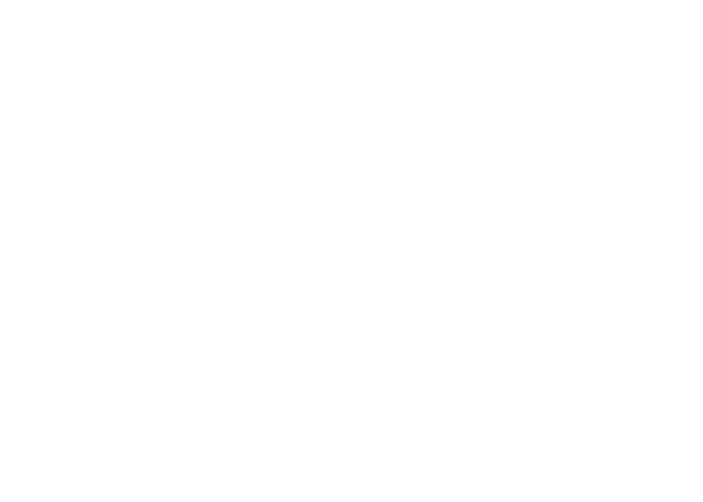
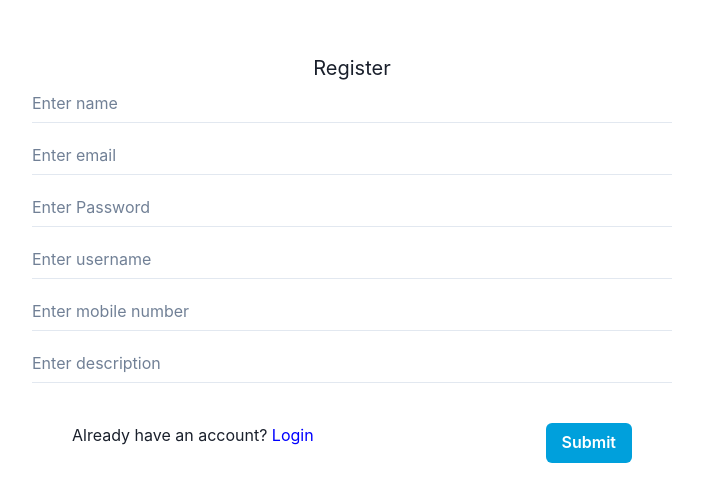
Before and after one commit to Ankit-Mishra07/revision_module, a React (Vite) app in the folder Mock-8/client/: page /register in a window 1280 px wide. Shown: the part 122-624 px from the top of the page, without its empty margins (288-991 px from the left). Built offline with nearby package versions, Linux system fonts and the light colour scheme.

Commit message:
Register functionality done

```diff
--- a/Mock-8/client/package.json
+++ b/Mock-8/client/package.json
@@ -18,6 +18,7 @@
     "react-dom": "^18.2.0",
     "react-redux": "^8.0.2",
     "react-router-dom": "^6.3.0",
+    "react-toastify": "^9.0.8",
     "redux": "^4.2.0"
   },
   "devDependencies": {
--- a/Mock-8/client/src/App.jsx
+++ b/Mock-8/client/src/App.jsx
@@ -1,7 +1,18 @@
+import { ChakraProvider } from "@chakra-ui/react";
 import { useState } from "react";
+import { BrowserRouter } from "react-router-dom";
+import Routing from "./Routes/Routing";
 
 function App() {
-  return <div></div>;
+  return (
+    <>
+      <BrowserRouter>
+        <ChakraProvider>
+          <Routing />
+        </ChakraProvider>
+      </BrowserRouter>
+    </>
+  );
 }
 
 export default App;
--- a/Mock-8/client/src/Pages/Home.jsx
+++ b/Mock-8/client/src/Pages/Home.jsx
@@ -1,6 +1,14 @@
-import React from "react";
+import React, { useEffect } from "react";
+import { useNavigate } from "react-router-dom";
+import { getLocal } from "../utils/localUtil";
 
 const Home = () => {
+  const navigate = useNavigate();
+  useEffect(() => {
+    if (!getLocal("mockUser")) {
+      navigate("/login");
+    }
+  }, []);
   return <div>Home</div>;
 };
 
--- a/Mock-8/client/src/Pages/RegisterPage.jsx
+++ b/Mock-8/client/src/Pages/RegisterPage.jsx
@@ -1,7 +1,42 @@
+import {
+  Alert,
+  AlertDescription,
+  AlertIcon,
+  AlertTitle,
+} from "@chakra-ui/react";
 import React from "react";
+import { useNavigate } from "react-router-dom";
+import { toast } from "react-toastify";
+
+import Register from "../components/Register";
+import { setLocal } from "../utils/localUtil";
 
 const RegisterPage = () => {
-  return <div>RegisterPage</div>;
+  const navigate = useNavigate();
+  const handleSubmit = (payload) => {
+    fetch("https://masai-api-mocker.herokuapp.com/auth/register", {
+      method: "POST",
+      body: JSON.stringify(payload),
+      headers: {
+        "Content-Type": "application/json",
+      },
+    })
+      .then((res) => res.json())
+      .then((res) => {
+        if (res.error === false) {
+          navigate("/login");
+          toast("Registered Successfully");
+          setLocal(payload);
+        } else {
+          toast("User already exists plese try with different data");
+        }
+      });
+  };
+  return (
+    <>
+      <Register handleSubmit={handleSubmit} />
+    </>
+  );
 };
 
 export default RegisterPage;
--- a/Mock-8/client/src/Routes/Routing.js
+++ b/Mock-8/client/src/Routes/Routing.jsx
@@ -6,9 +6,13 @@ import Home from "../Pages/Home";
 import LoginPage from "../Pages/LoginPage";
 import RegisterPage from "../Pages/RegisterPage";
 import SingleEmployee from "../Pages/SingleEmployee";
+import { ToastContainer, toast } from "react-toastify";
+import "react-toastify/dist/ReactToastify.css";
+
 const Routing = () => {
   return (
     <>
+      <ToastContainer />
       <Routes>
         <Route path="/" element={<Home />}></Route>
         <Route path="/register" element={<RegisterPage />}></Route>
--- /dev/null
+++ b/Mock-8/client/src/components/Register.jsx
@@ -0,0 +1,94 @@
+import React from "react";
+import { Box, Button, Input, Stack, Text } from "@chakra-ui/react";
+import { Link } from "react-router-dom";
+import { useState } from "react";
+
+const Register = ({ handleSubmit }) => {
+  let [form, setForm] = useState({
+    name: "",
+    email: "",
+    password: "",
+    username: "",
+    mobile: "",
+    description: "",
+  });
+  const handleChange = (e) => {
+    let { value, name } = e.target;
+    setForm({
+      ...form,
+      [name]: value,
+    });
+  };
+  return (
+    <Box
+      style={{
+        display: "flex",
+        justifyContent: "center",
+        alignItems: "center",
+        width: "100%",
+        height: "100vh",
+      }}
+    >
+      <Box width={"50%"}>
+        <h1 style={{ textAlign: "center", fontSize: "20px" }}>Register</h1>
+        <Stack spacing={3}>
+          <Input
+            variant="flushed"
+            placeholder="Enter name"
+            name="name"
+            value={form.name}
+            onChange={(e) => handleChange(e)}
+          />
+          <Input
+            variant="flushed"
+            placeholder="Enter email"
+            name="email"
+            value={form.email}
+            onChange={(e) => handleChange(e)}
+          />
+          <Input
+            variant="flushed"
+            placeholder="Enter Password"
+            name="password"
+            value={form.password}
+            onChange={(e) => handleChange(e)}
+          />
+          <Input
+            variant="flushed"
+            placeholder="Enter username"
+            name="username"
+            value={form.username}
+            onChange={(e) => handleChange(e)}
+          />
+          <Input
+            variant="flushed"
+            placeholder="Enter mobile number"
+            name="mobile"
+            value={form.mobile}
+            onChange={(e) => handleChange(e)}
+          />
+          <Input
+            variant="flushed"
+            placeholder="Enter description"
+            name="description"
+            value={form.description}
+            onChange={(e) => handleChange(e)}
+          />
+        </Stack>
+        <Box display={"flex"} justifyContent="space-between" padding={10}>
+          <Text>
+            Already have an account?{" "}
+            <Link to="/login" style={{ color: "blue" }}>
+              Login
+            </Link>
+          </Text>
+          <Button colorScheme="linkedin" onClick={() => handleSubmit(form)}>
+            Submit
+          </Button>
+        </Box>
+      </Box>
+    </Box>
+  );
+};
+
+export default Register;
--- /dev/null
+++ b/Mock-8/client/src/utils/localUtil.js
@@ -0,0 +1,8 @@
+export const getLocal = (key) => {
+  let get = JSON.parse(localStorage.getItem(key));
+  return get;
+};
+
+export const setLocal = (key, data) => {
+  localStorage.setItem(key, JSON.stringify(data));
+};
```
Also changed, not shown: 1 other file (tests, documents, lock files or other folders).
